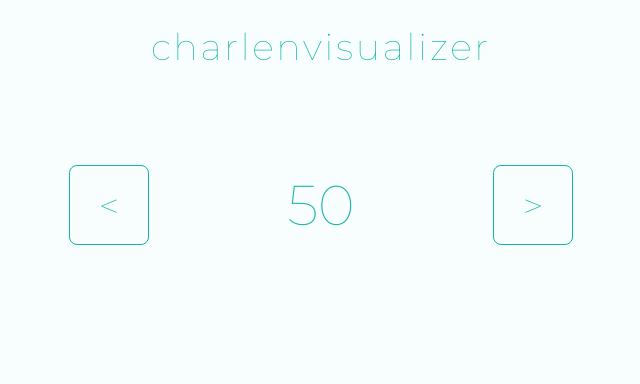
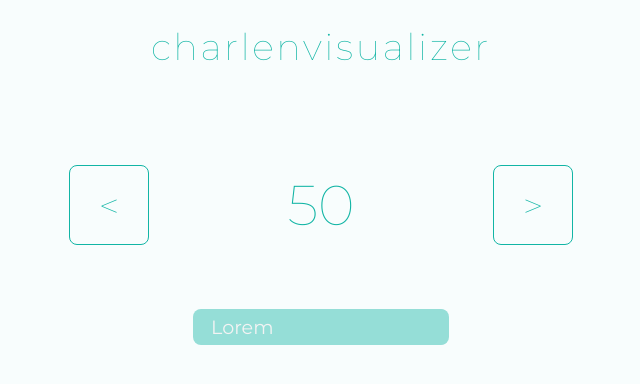
Before and after one commit to s2khali/charlenvisualizer, a React (Create React App) app: page / in a window 1280 px wide. Shown: the top 384 px of the page, without its empty margins (319-959 px from the left). Built offline with nearby package versions, Linux system fonts and the light colour scheme.

Commit message:
Start on Visualizer

```diff
--- a/src/Theme.tsx
+++ b/src/Theme.tsx
@@ -15,12 +15,13 @@ const theme: DefaultTheme = {
         mainDarkBorderHover: '#6e6666',
         mainAccent: '#19cbba',
         mainAccent2: '#18daba',
+        mainAccent3: '#95ded7',
         mainFont: '#4a4a4a',
         mainFontLight: '#12b5a5',
         mainFontHover: '#ffffff',
         mainStepLight: '#c3c3c3',
         mainStepLightBorder: '#a3a3a3',
-        mainStepLightFont: '#5a5a5a',
+        mainStepLightFont: '#f3f3f3',
     },
     fonts: {
         mainFont: "'Montserrat', sans-serif",
--- /dev/null
+++ b/src/components/CharLenVisualizer/Visualizer/index.tsx
@@ -0,0 +1,30 @@
+import * as React from 'react';
+import {TextareaAutosize, styled} from '@mui/material';
+import {theme} from '../../../Theme';
+
+export const Visualizer: React.FC = () => {
+    return <VisualizerTextArea defaultValue="Lorem" readOnly={true} />;
+};
+
+const VisualizerTextArea = styled(TextareaAutosize)({
+    width: 'auto',
+    minWidth: 0,
+    maxWidth: '96vw',
+    margin: '8vh auto 2vh',
+    display: 'block',
+    padding: '6px 18px',
+    border: 0,
+    outline: 0,
+    background: theme.colors.mainAccent3,
+    borderRadius: '8px',
+    resize: 'none',
+    cursor: 'default',
+    fontSize: '1.2rem',
+    color: theme.colors.mainStepLightFont,
+    fontFamily: "'Montserrat', sans-serif",
+
+    '&::focus': {
+        border: 0,
+        outline: 0,
+    },
+});
--- a/src/components/CharLenVisualizer/index.tsx
+++ b/src/components/CharLenVisualizer/index.tsx
@@ -1,6 +1,7 @@
 import * as React from 'react';
 import {VisualizerControls} from './VisualizerControls';
 import {useState} from 'react';
+import {Visualizer} from './Visualizer';
 
 export const CharLenVisualizer: React.FC = () => {
     const [charlen, setCharlen] = useState(50);
@@ -32,7 +33,7 @@ export const CharLenVisualizer: React.FC = () => {
                 decrement={decrement}
                 handleOnChange={handleOnChange}
             />
-            {/*<visualizer />*/}
+            <Visualizer />
         </>
     );
 };
--- a/src/styled.d.ts
+++ b/src/styled.d.ts
@@ -16,6 +16,7 @@ declare module 'styled-components' {
             mainDarkBorderHover: string;
             mainAccent: string;
             mainAccent2: string;
+            mainAccent3: string;
             mainFont: string;
             mainFontLight: string;
             mainFontHover: string;
```
